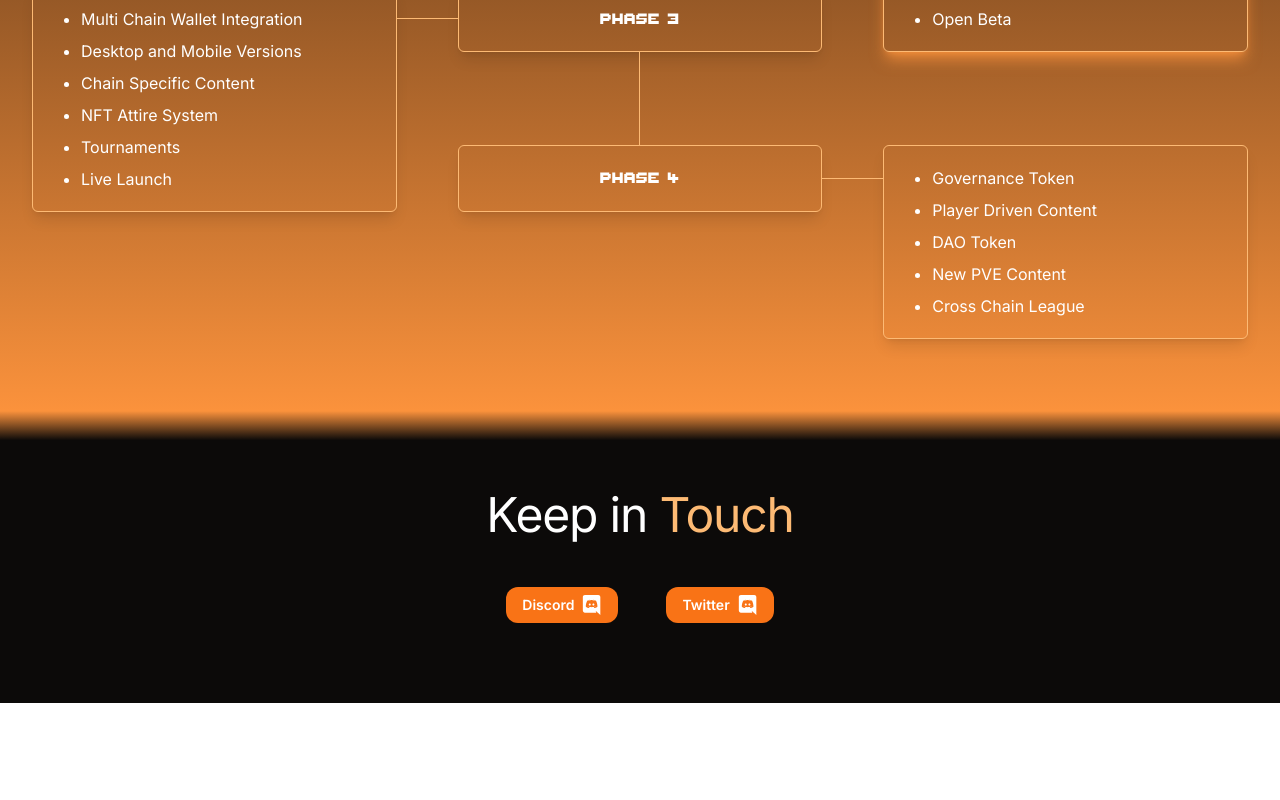
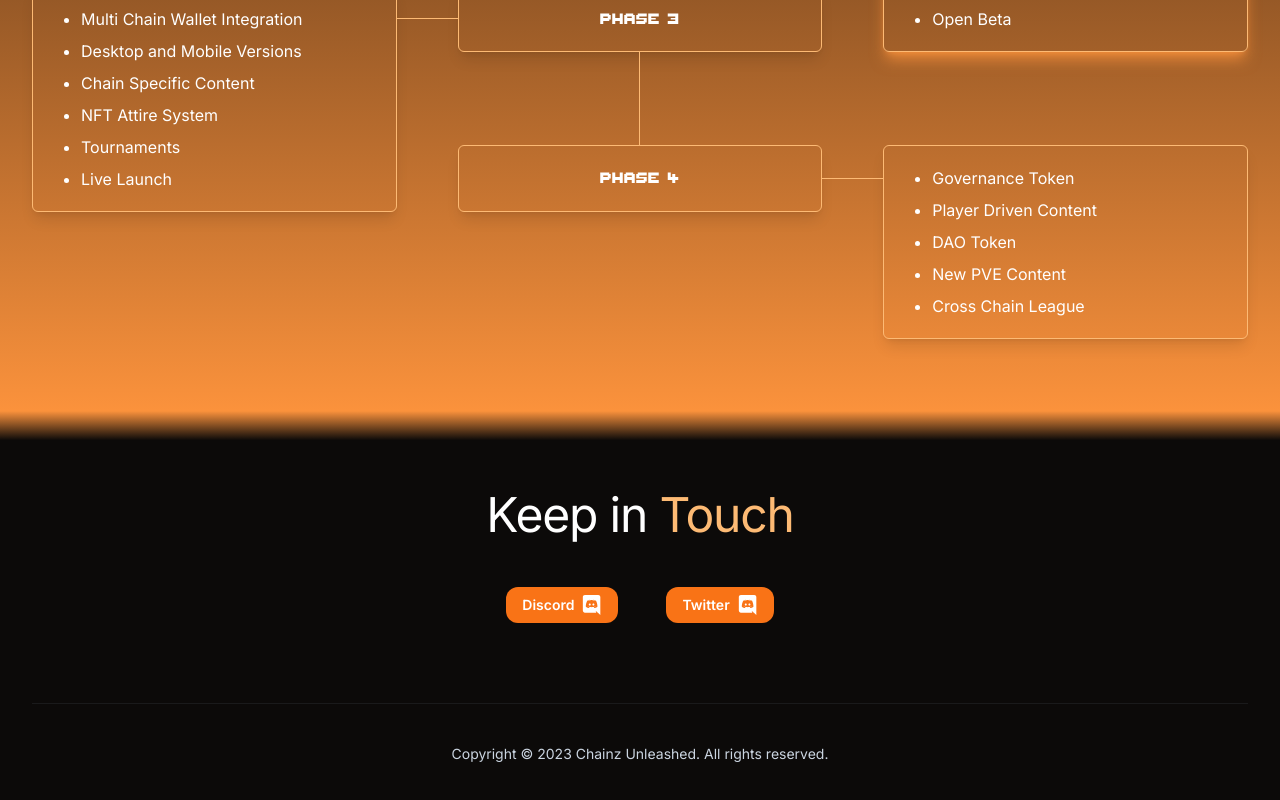
Before and after one commit to brodiecc/chainz-unleashed-website, a Next.js app: page / in a window 1280 px wide. Shown: the part 2760-3560 px from the top of the page. Before the commit the page ends 3463 px from the top, so only its background shows below. Built offline with nearby package versions, Linux system fonts and the light colour scheme.

Commit message:
Added Footer

```diff
--- a/src/app/layout.tsx
+++ b/src/app/layout.tsx
@@ -1,4 +1,5 @@
 import Header from "@/components/Header";
+import Footer from "@/components/Footer";
 import "@/styles/tailwind.css";
 import { Inter } from "next/font/google";
 import localFont from "next/font/local";
@@ -30,6 +31,7 @@ export default function RootLayout({
       <body>
         <Header />
         {children}
+        <Footer />
       </body>
     </html>
   );
--- /dev/null
+++ b/src/components/Footer.tsx
@@ -0,0 +1,16 @@
+import { Container } from "@/components/Container";
+
+export default function Footer() {
+  return (
+    <footer className="bg-stone-950">
+      <Container>
+        <div className="flex border-t border-slate-400/10 py-10 justify-center">
+          <p className="mt-6 text-sm text-slate-300 sm:mt-0">
+            Copyright &copy; {new Date().getFullYear()} Chainz Unleashed. All
+            rights reserved.
+          </p>
+        </div>
+      </Container>
+    </footer>
+  );
+}
```
